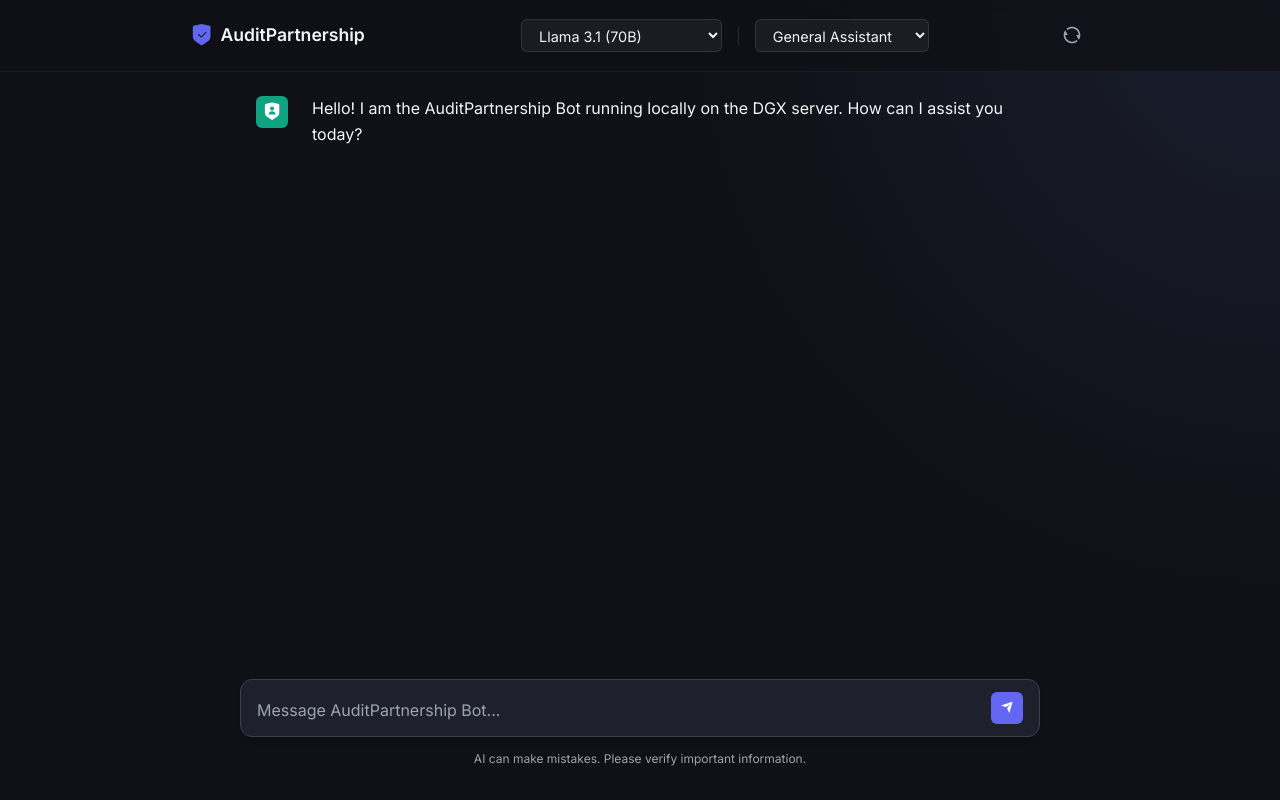
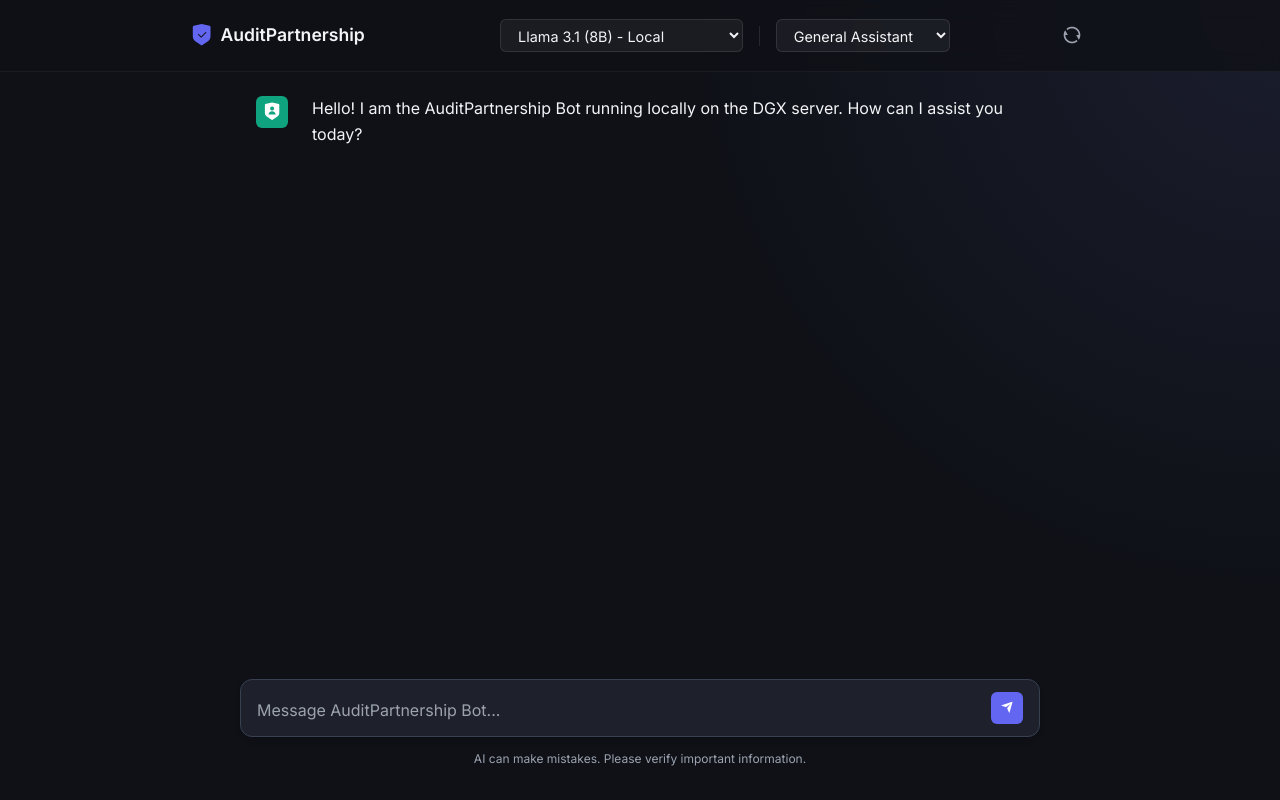
Before and after one commit to Hemraj183/LLMChatbot, a FastAPI app: page / in a window 1280 px wide. Run offline with FastAPI, Linux system fonts and the light colour scheme; some libraries are stand-ins or nearby versions.

Commit message:
Enable local testing with 8B models

```diff
--- a/app/main.py
+++ b/app/main.py
@@ -27,7 +27,7 @@ sessions: Dict[str, List[Dict[str, str]]] = {}
 
 class ChatRequest(BaseModel):
     message: str
-    model: str = "llama3.1:70b"
+    model: str = "llama3.1:8b"
     role_mode: str = "general" # general, data_engineer
     session_id: Optional[str] = None
 
--- a/app/templates/index.html
+++ b/app/templates/index.html
@@ -37,7 +37,9 @@
                     <div class="model-info">
                         <select id="model-select" class="premium-select">
                             <option value="llama3.1:70b">Llama 3.1 (70B)</option>
+                            <option value="llama3.1:8b" selected>Llama 3.1 (8B) - Local</option>
                             <option value="qwen2.5-coder:32b">Qwen 2.5 Coder (32B)</option>
+                            <option value="qwen2.5-coder:7b">Qwen 2.5 Coder (7B) - Local</option>
                         </select>
 
                         <div class="divider"></div>
```
